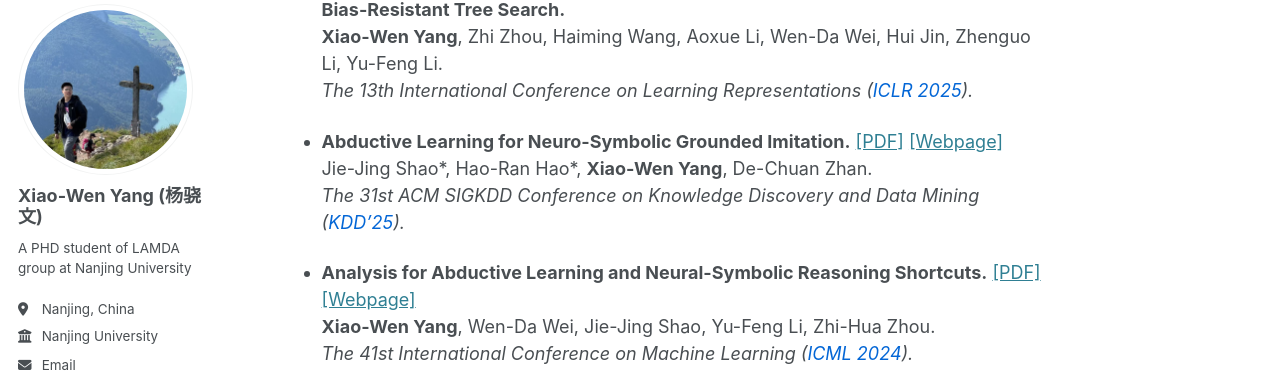
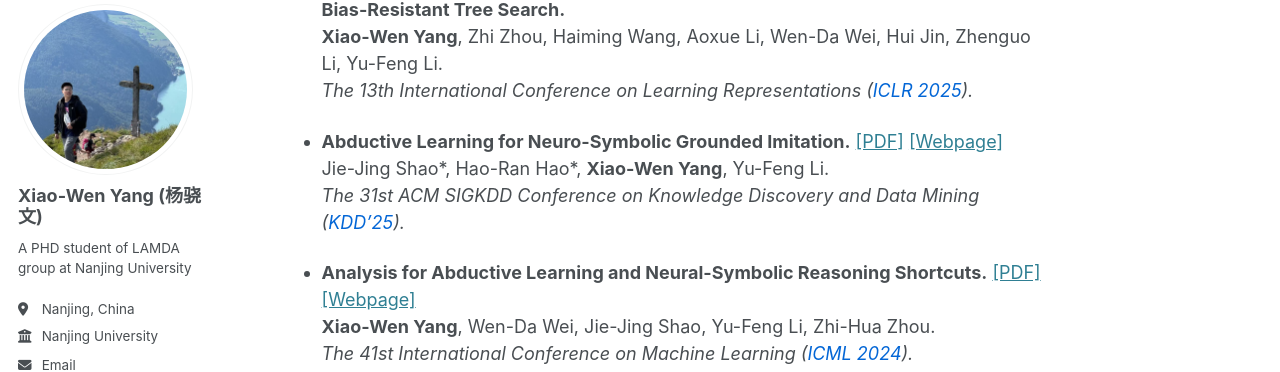
Before and after one commit to njuyxw/njuyxw.github.io, a Jekyll site: the page built from _pages/about.md, in a window 1280 px wide and 900 px high, scrolled down 993 px. Shown: the part 102-474 px from the top of the window. Built offline with Jekyll 4.4.1, drawn with Linux system fonts in a browser that asks for light colours; some web fonts are replaced.

Commit message:
update about

```diff
--- a/_pages/about.md
+++ b/_pages/about.md
@@ -38,7 +38,7 @@ My research interests include Machine Learning and Artificial General Intelligen
   *The 13th International Conference on Learning Representations (<span style="color: #0366d6">ICLR 2025</span>).*
 
 - **Abductive Learning for Neuro-Symbolic Grounded Imitation.** [[PDF]](https://arxiv.org/abs/2411.18201) [[Webpage]](https://www.lamda.nju.edu.cn/shaojj/KDD25_ABIL/index.html)
-  Jie-Jing Shao\*, Hao-Ran Hao\*, **Xiao-Wen Yang**, De-Chuan Zhan.
+  Jie-Jing Shao\*, Hao-Ran Hao\*, **Xiao-Wen Yang**, Yu-Feng Li.
   *The 31st ACM SIGKDD Conference on Knowledge Discovery and Data Mining (<span style="color: #0366d6">KDD'25</span>).*
 
 - **Analysis for Abductive Learning and Neural-Symbolic Reasoning Shortcuts.** [[PDF]](https://openreview.net/pdf?id=AQYabSOfci) [[Webpage]](/shortcuttheory/)
```
